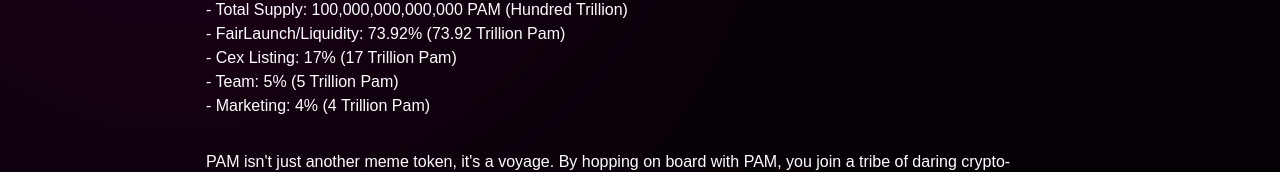
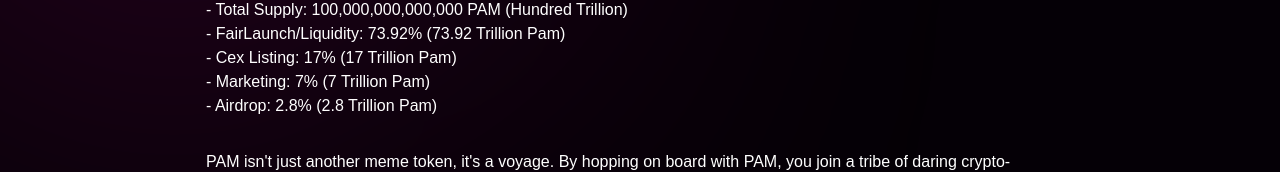
Before and after one commit to Geepytechnologies/pamtoken, a React (Vite) app: page /whitepaper in a window 1280 px wide. Shown: the part 582-754 px from the top of the page. Built offline with nearby package versions, Linux system fonts and the light colour scheme; no server answers; a web font is replaced by a local one.

Commit message:
edited whitepaper

```diff
--- a/src/pages/Whitepaper.tsx
+++ b/src/pages/Whitepaper.tsx
@@ -58,12 +58,12 @@ const Whitepaper = (props: Props) => {
                 17% (17 Trillion Pam)
               </h2>
               <h2>
-                <span className="">- Team: </span>
-                5% (5 Trillion Pam)
+                <span className="">- Marketing: </span>
+                7% (7 Trillion Pam)
               </h2>
               <h2>
-                <span className="">- Marketing: </span>
-                4% (4 Trillion Pam)
+                <span className="">- Airdrop: </span>
+                2.8% (2.8 Trillion Pam)
               </h2>
             </p>
             <p>
```
